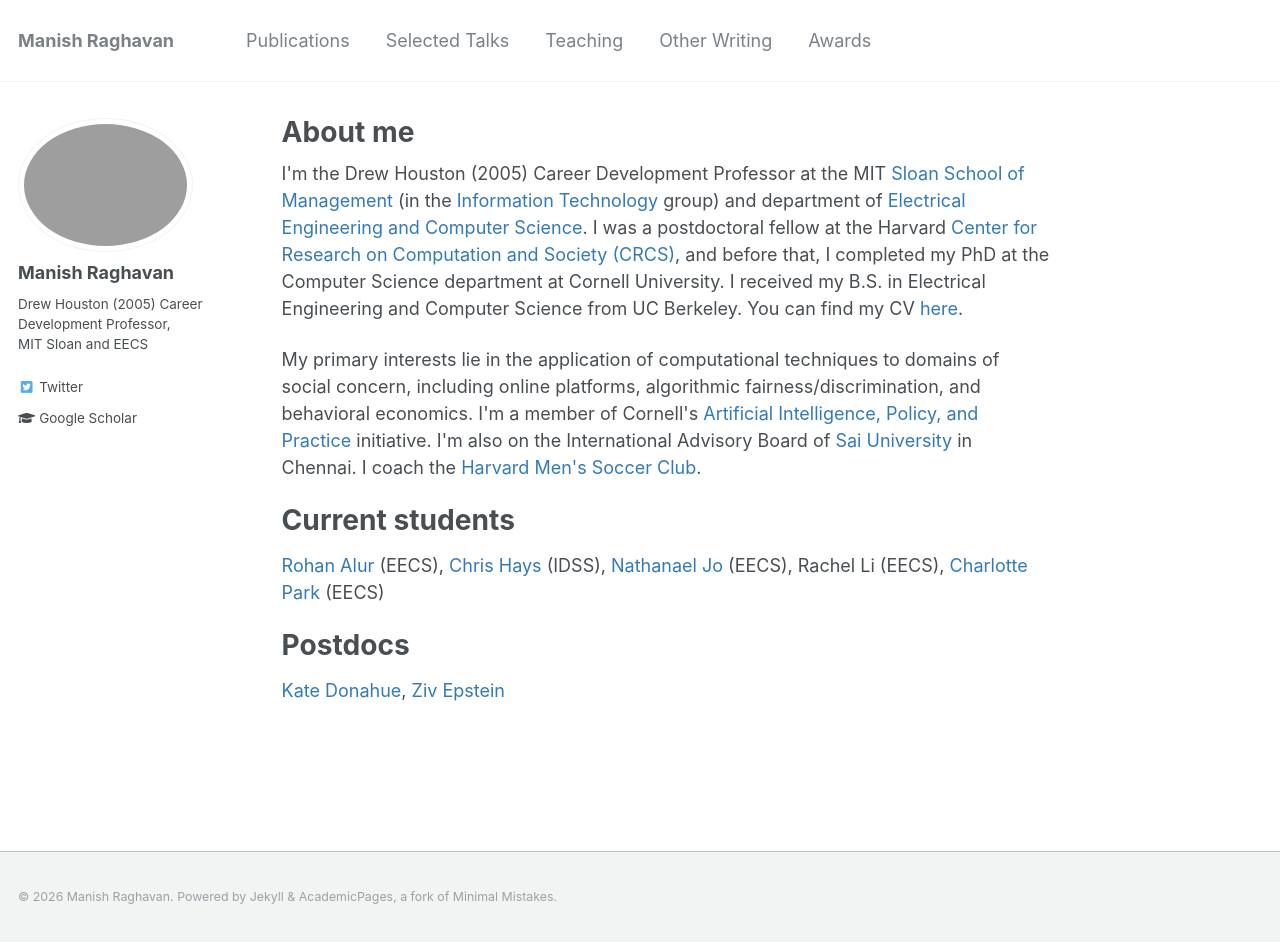
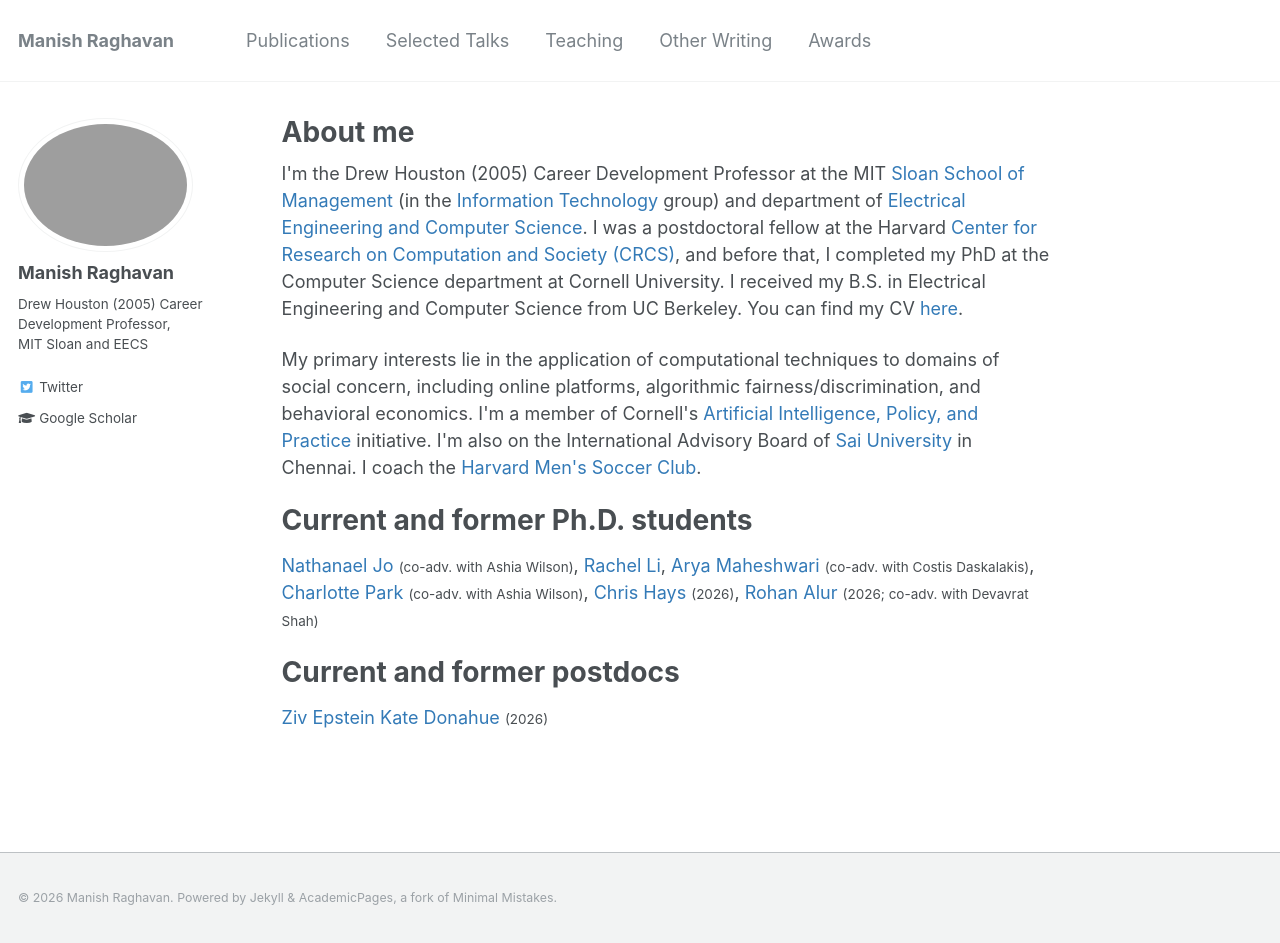
Before and after one commit to mraghavan/mraghavan.github.io, a Jekyll site: the page built from _pages/about.md, in a window 1280 px wide and 943 px high. Built offline with Jekyll 4.4.1, drawn with Linux system fonts in a browser that asks for light colours.

Commit message:
students

```diff
--- a/_pages/about.md
+++ b/_pages/about.md
@@ -34,15 +34,16 @@
 I coach the <a href="https://thehub.college.harvard.edu/organization/harvard-men-s-soccer-club">Harvard Men's Soccer Club</a>.
 </p>
 
-Current students
+Current and former Ph.D. students
 ======
-<a href="https://sites.google.com/view/rohanalur">Rohan Alur</a> (EECS),
-<a href="https://johnchrishays.com/">Chris Hays</a> (IDSS),
-<a href="https://nathanaj99.github.io/">Nathanael Jo</a> (EECS),
-Rachel Li (EECS),
-<a href="https://charlotteispark.github.io/">Charlotte Park</a> (EECS)
+<a href="https://nathanaj99.github.io/">Nathanael Jo</a> <small>(co-adv. with Ashia Wilson)</small>,
+<a href="https://rachelli2019.github.io/">Rachel Li</a>,
+<a href="https://amaheshwari.com/">Arya Maheshwari</a> <small>(co-adv. with Costis Daskalakis)</small>,
+<a href="https://charlotteispark.github.io/">Charlotte Park</a> <small>(co-adv. with Ashia Wilson)</small>,
+<a href="https://johnchrishays.com/">Chris Hays</a> <small>(2026)</small>,
+<a href="https://sites.google.com/view/rohanalur">Rohan Alur</a> <small>(2026; co-adv. with Devavrat Shah)</small>
 
-Postdocs
+Current and former postdocs
 ======
-<a href="https://www.katedonahue.me/">Kate Donahue</a>,
 <a href="https://www.zive.info/">Ziv Epstein</a>
+<a href="https://www.katedonahue.me/">Kate Donahue</a> <small>(2026)</small>
```
